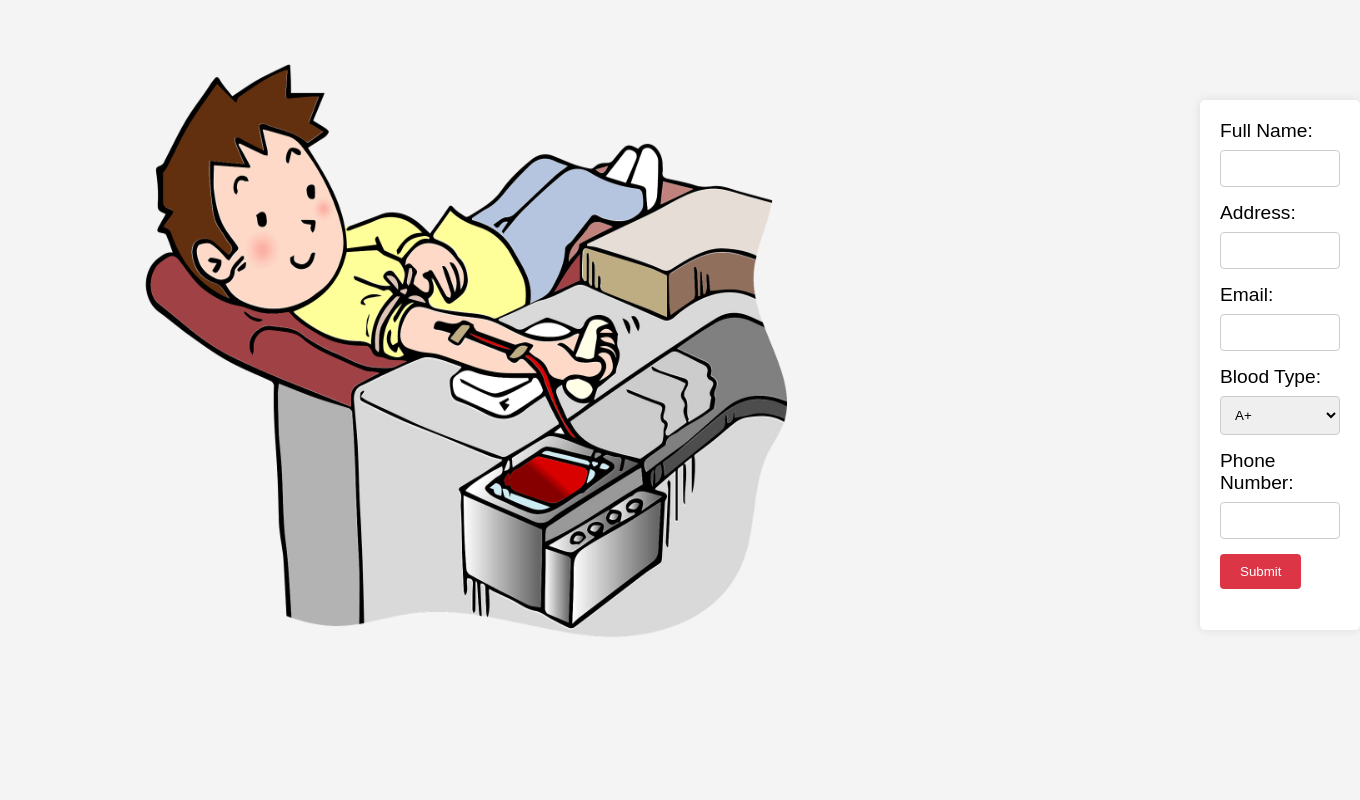
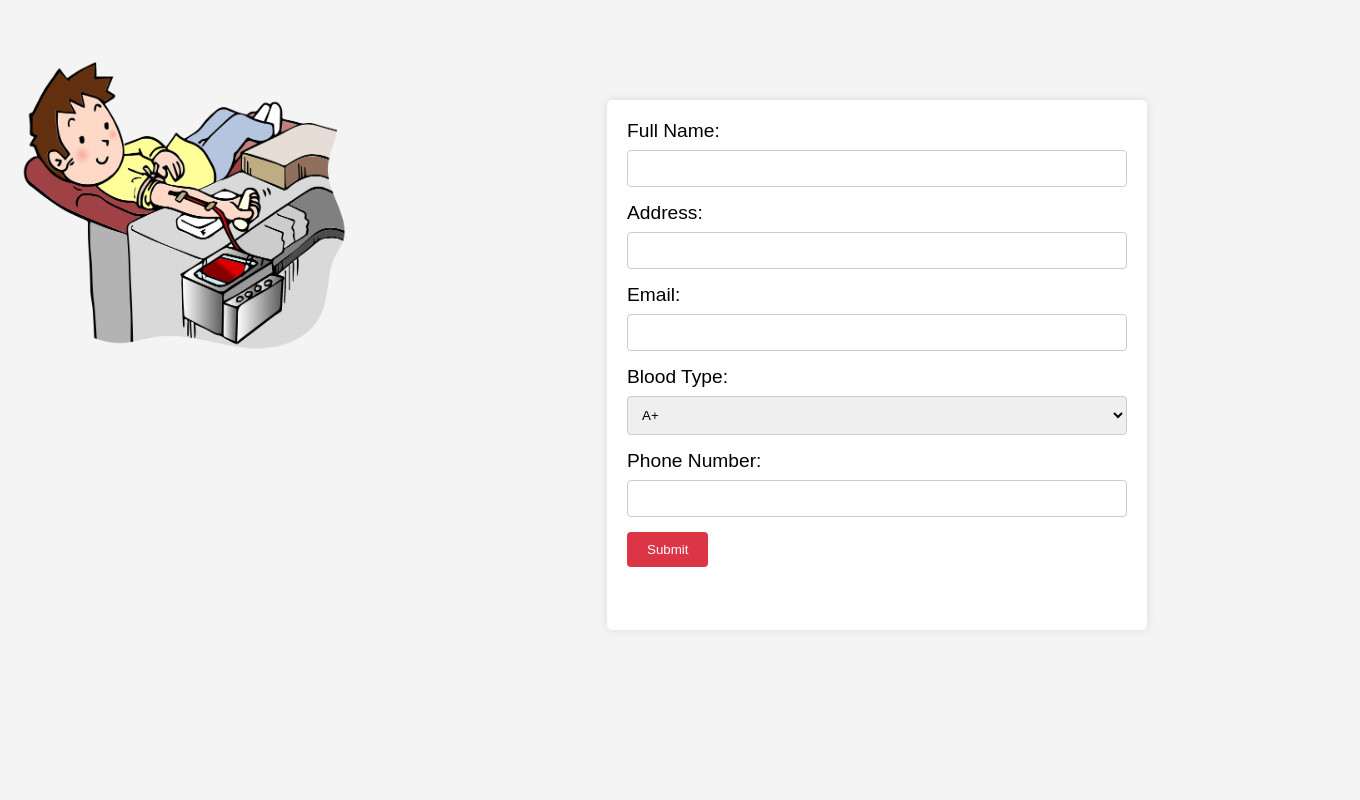
Before and after one commit to prabesh-raj-pant/Blood-Bank-Management-System, a Django app: page /donor/ in a window 1360 px wide. Shown: the part 149-949 px from the top of the page. After the commit the page ends 716 px from the top, so only its background shows below. Run offline with Django 5.2, Linux system fonts and the light colour scheme.

Commit message:
some updates

```diff
--- a/templates/donor.html
+++ b/templates/donor.html
@@ -70,11 +70,11 @@
         }
 
         section {
-            width: 800px;
+            width: 500px;
             height: 490px;
             max-width: 600px;
             margin-top:100px;
-            margin-left: 400px;
+            margin-left: 200px;
             font-size: larger;
             background-color: #fff;
             padding: 20px;
@@ -112,10 +112,10 @@
             display: flex;
         }
         img{
-            height:800px;
-            width:800px;
-            position: relative;
-            left:7rem;
+            height:400px;
+            width:400px;
+            margin-top:30px;
+             margin-left:7px;
 
 
         }
@@ -140,7 +140,7 @@
 
     <section>
         <form action="#" method="post">
-
+            {% csrf_token %}
             <label for="name">Full Name:</label>
             <input type="text" id="name" name="name" required>
 
```
Also changed, not shown: templates/bloodrequest.html (+0 -16 lines).
